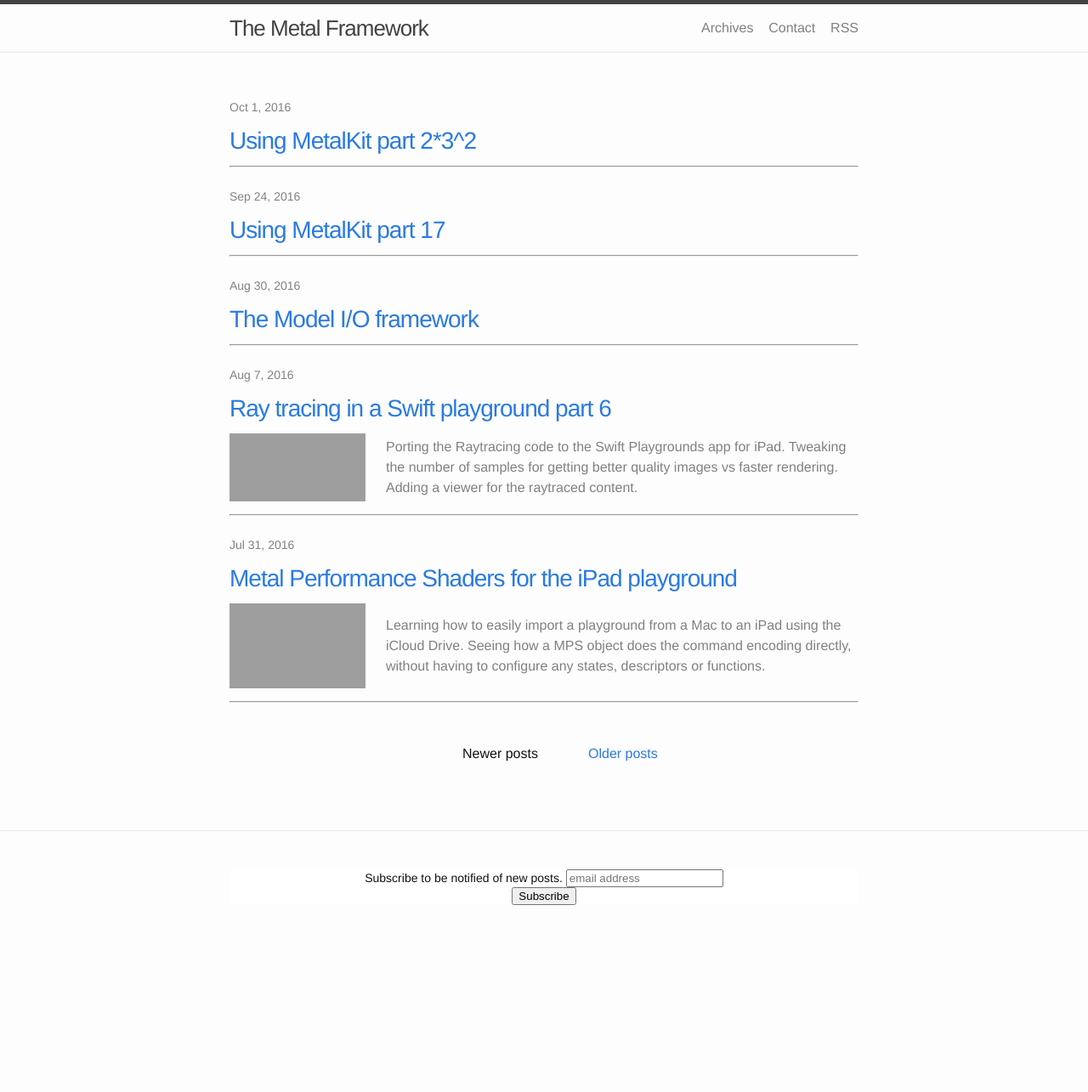
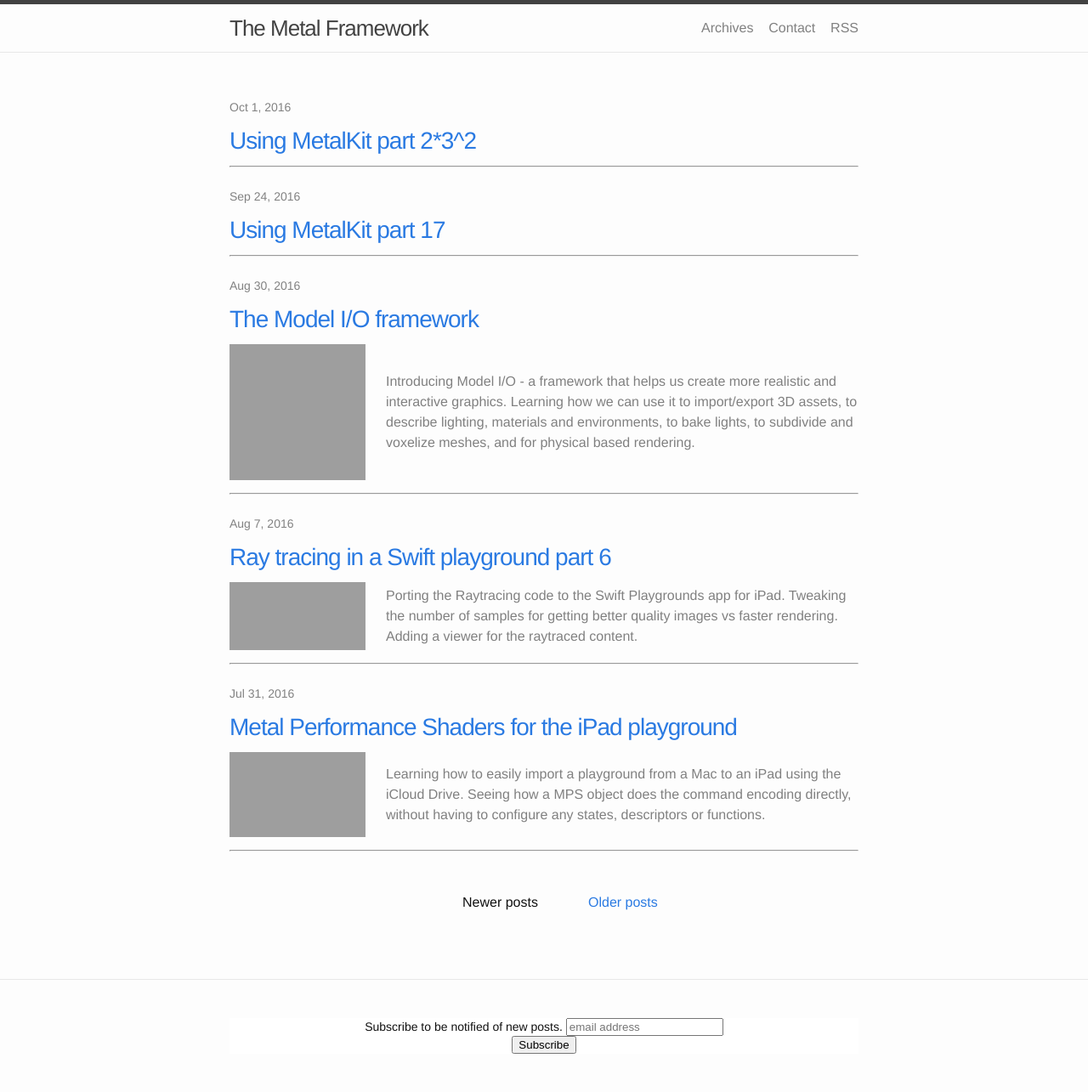
Before and after one commit to AlirioLau/metalkit.github.io, a Jekyll site: the page built from index.html, in a window 1280 px wide. Shown: the whole page at 85% size. Built offline with Jekyll 4.4.1, drawn with Linux system fonts in a browser that asks for light colours; the list of posts is cut into pages by our own code; comment, search, counter and statistics services are not loaded; before the commit the page ends 1110 px from its top, so only the background shows below that; grey boxes are pictures that could not be loaded.

Commit message:
initial commit

```diff
--- a/_posts/2016-08-30-the-model-i-o-framework.markdown
+++ b/_posts/2016-08-30-the-model-i-o-framework.markdown
@@ -1,6 +1,7 @@
 ---
 published: true
 title: The Model I/O framework
+summary: <div><div style="display:inline-block;"><img src = "https://raw.githubusercontent.com/MetalKit/images/master/modelio.png" alt="Metal" height="160" width="160"></div><div style="display:inline-block; width:75%; padding-left:1.5em; color:grey; vertical-align:middle;">Introducing Model I/O - a framework that helps us create more realistic and interactive graphics. Learning how we can use it to import/export 3D assets, to describe lighting, materials and environments, to bake lights, to subdivide and voxelize meshes, and for physical based rendering.</div></div>
 layout: post
 ---
 __Model I/O__ was introduced in `2015` for `iOS 9` and `OS X 10.11` and it is a framework that helps us create more realistic and interactive graphics. We can use it to import/export `3D` assets, to describe lighting, materials and environments, to bake lights, to subdivide and voxelize meshes, and for physical based rendering. Model I/O easily integrates our assets with our code in various `3D APIs`:
```
Also changed, not shown: 2 other files.
